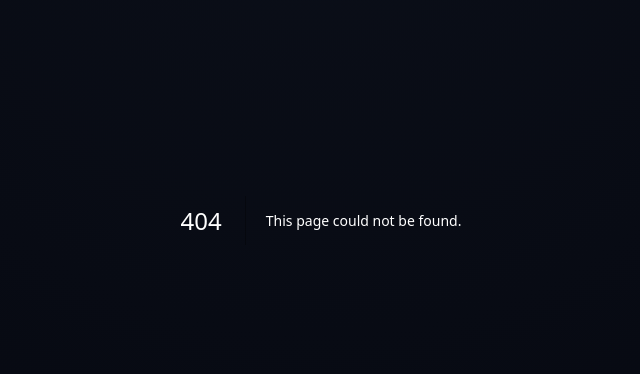
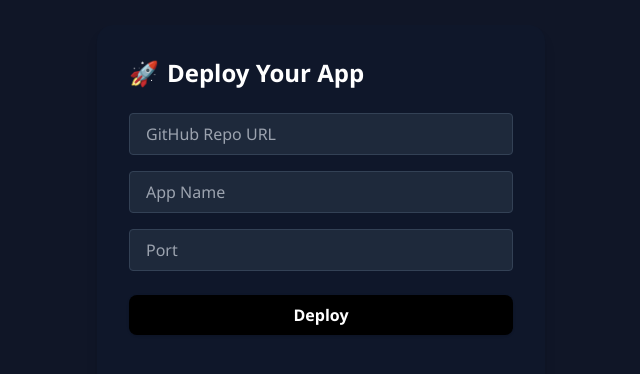
Before and after one commit to ef-won/ef-won-website, a Next.js app: page /projects/deploy in a window 1280 px wide. Before the commit this address had no page. Shown: the part 180-554 px from the top of the page, without its empty margins (319-959 px from the left). Built offline with nearby package versions, Linux system fonts and the light colour scheme.

Commit message:
deploy page added

```diff
--- /dev/null
+++ b/app/projects/deploy/page.tsx
@@ -0,0 +1,62 @@
+import { useState } from 'react';
+
+export default function DeployDashboard() {
+  const [repoUrl, setRepoUrl] = useState('');
+  const [appName, setAppName] = useState('');
+  const [port, setPort] = useState('');
+  const [result, setResult] = useState('');
+  const [loading, setLoading] = useState(false);
+
+  async function deploy() {
+    setLoading(true);
+    setResult('');
+    try {
+      const res = await fetch('https://api.ef-won/deploy', {
+        method: 'POST',
+        headers: { 'Content-Type': 'application/json' },
+        body: JSON.stringify({ repoUrl, appName, port })
+      });
+      const data = await res.json();
+      setResult(data.url ? `Live URL: ${data.url}` : 'Deployment failed.');
+    } catch (e) {
+      setResult('Error deploying app.');
+    }
+    setLoading(false);
+  }
+
+  return (
+    <div className="min-h-screen flex flex-col items-center justify-center bg-[rgba(17,24,42,0.9)] px-4">
+      <div className="bg-slate-900 p-8 rounded-2xl shadow-lg max-w-md w-full">
+        <h2 className="text-2xl font-bold mb-6 flex items-center gap-2">
+          <span role="img" aria-label="rocket">🚀</span> Deploy Your App
+        </h2>
+        <input
+          className="w-full mb-4 px-4 py-2 rounded bg-slate-800 text-white border border-slate-700 focus:outline-none focus:ring-2 focus:ring-primary"
+          placeholder="GitHub Repo URL"
+          value={repoUrl}
+          onChange={e => setRepoUrl(e.target.value)}
+        />
+        <input
+          className="w-full mb-4 px-4 py-2 rounded bg-slate-800 text-white border border-slate-700 focus:outline-none focus:ring-2 focus:ring-primary"
+          placeholder="App Name"
+          value={appName}
+          onChange={e => setAppName(e.target.value)}
+        />
+        <input
+          className="w-full mb-6 px-4 py-2 rounded bg-slate-800 text-white border border-slate-700 focus:outline-none focus:ring-2 focus:ring-primary"
+          placeholder="Port"
+          value={port}
+          onChange={e => setPort(e.target.value)}
+        />
+        <button
+          className="w-full py-2 bg-black hover:bg-slate-800 text-white rounded-lg font-semibold shadow transition mb-4"
+          onClick={deploy}
+          disabled={loading}
+        >
+          {loading ? 'Deploying...' : 'Deploy'}
+        </button>
+        <h3 className="text-lg text-primary min-h-[2rem]">{result}</h3>
+      </div>
+    </div>
+  );
+}
--- a/app/projects/page.tsx
+++ b/app/projects/page.tsx
@@ -19,7 +19,7 @@ export default function Projects() {
             'Multi-app VPS hosting',
           ]}
           apiEndpoint="https://api.domain.com/deploy"
-          liveUrl="https://deploy.domain.com"
+          liveUrl="/projects/deploy"
           buttonLabel="🚀 Deploy & Test Live"
         />
         <ProjectCard
```
